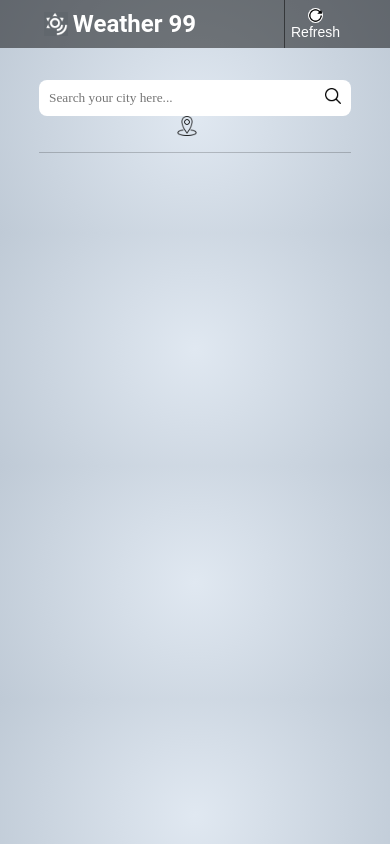
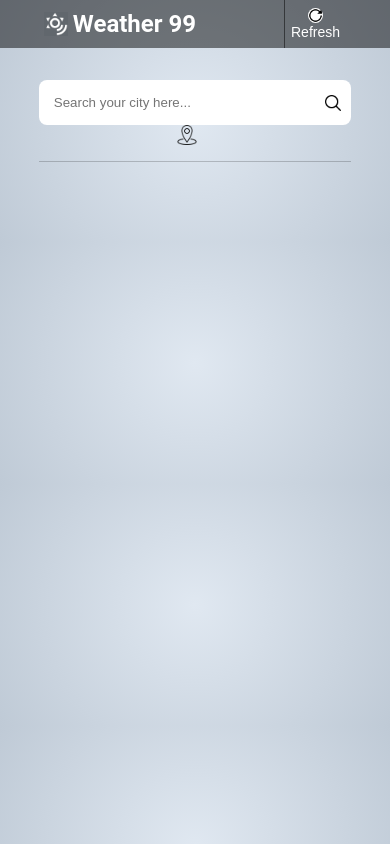
Before and after one commit to Su1207/weather_app, a React (Create React App) app: page / in a window 390 px wide. Built offline with nearby package versions, Linux system fonts and the light colour scheme.

Commit message:
next commit

```diff
--- a/src/components/searchBar/searchBar.css
+++ b/src/components/searchBar/searchBar.css
@@ -24,7 +24,6 @@
 
 .input_search {
   padding: 0.5rem;
-  font-family: cursive;
   border-radius: 8px;
   border-color: transparent;
   width: 15rem;
@@ -58,6 +57,7 @@
 @media screen and (max-width: 476px) {
   .input_search {
     width: 80vw;
+    padding: 0.8rem;
   }
   .city-name {
     font-size: 1.2rem;
@@ -69,4 +69,7 @@
   .city_direction {
     font-size: 0.7rem;
   }
+  .search-logo {
+    top: 0.8rem;
+  }
 }
```
